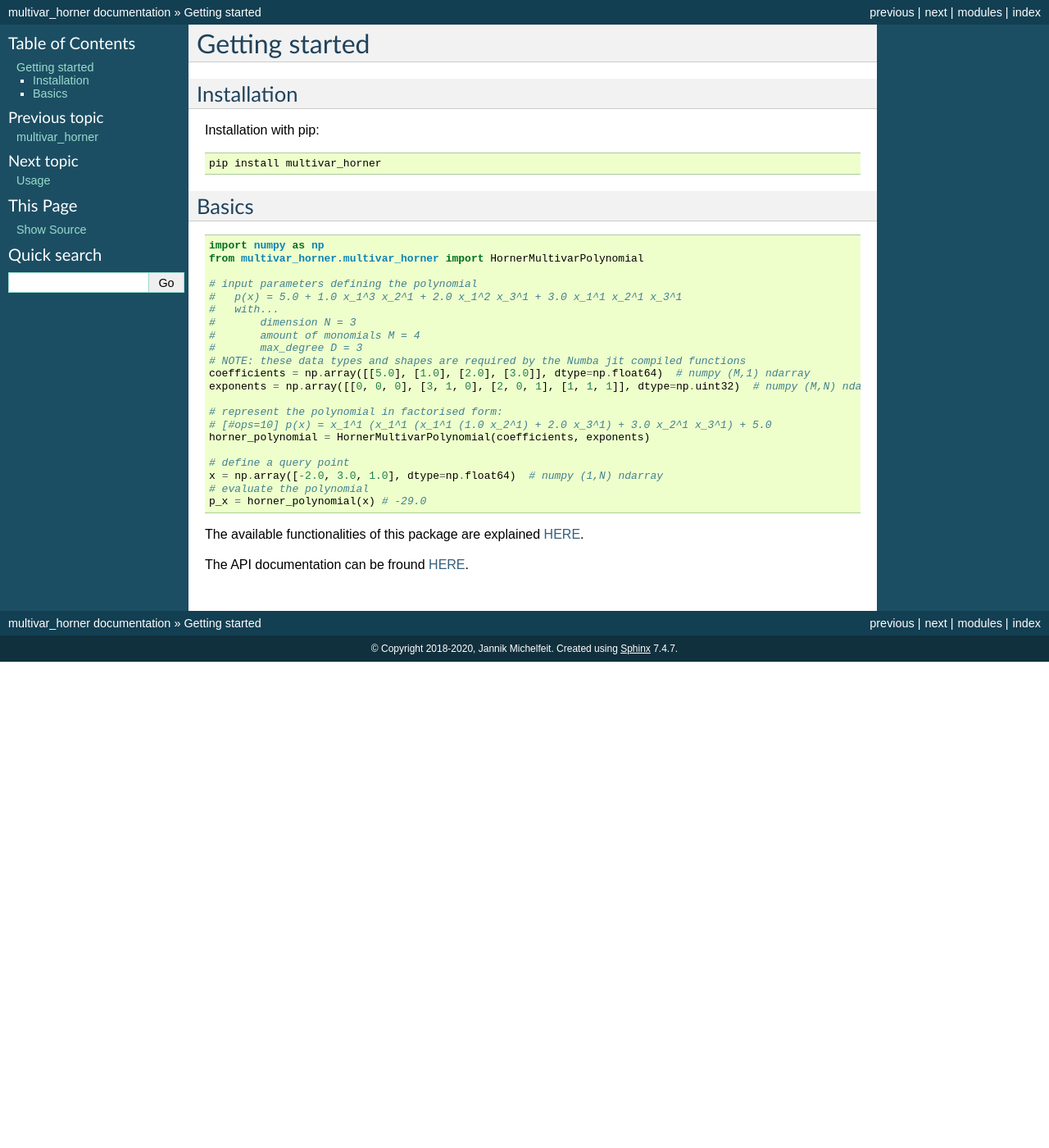
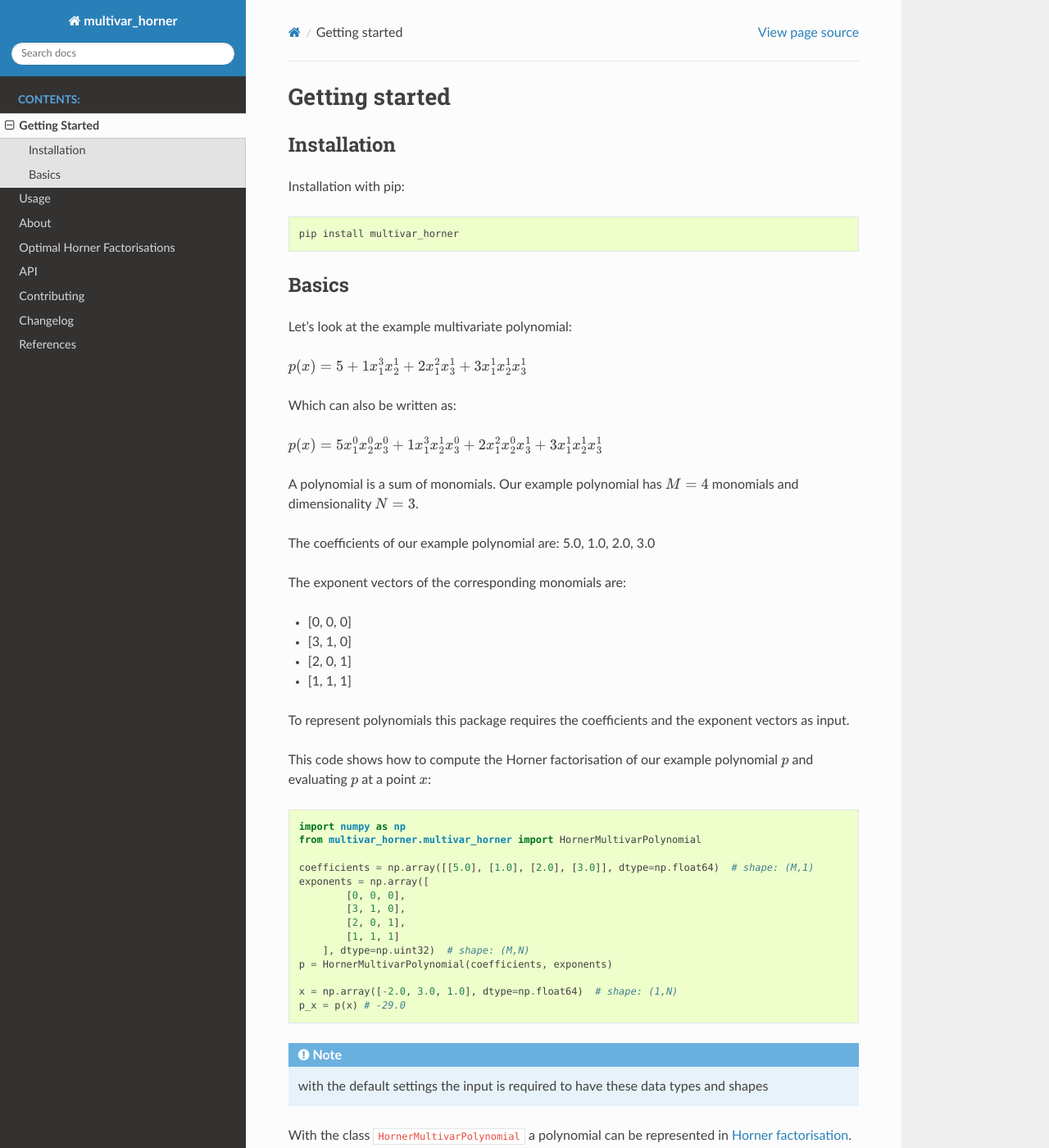
Before and after one commit to jannikmi/multivar_horner, a Sphinx documentation site: the page built from docs/0_getting_started.rst, in a window 1280 px wide and 1400 px high. Shown: the whole window at 82% size. Built offline with Sphinx 7.4.7 and the Read the Docs theme 2.0.0, drawn with Linux system fonts in a browser that asks for light colours; the version number could not be read and is left out; some of the changed text lies outside the part shown.

Commit message:
incorporate reviewer feedback
clarify documentation
imrpove paper draft
changed plot

```diff
--- a/docs/0_getting_started.rst
+++ b/docs/0_getting_started.rst
@@ -1,5 +1,3 @@
-
-
 ===============
 Getting started
 ===============
@@ -19,33 +17,62 @@ Installation with pip:
 Basics
 ------
 
+Let's look at the example multivariate polynomial:
 
+:math:`p(x) = 5 + 1 x_1^3 x_2^1 + 2 x_1^2 x_3^1 + 3 x_1^1 x_2^1 x_3^1`
+
+
+Which can also be written as:
+
+:math:`p(x) = 5 x_1^0 x_2^0 x_3^0 + 1 x_1^3 x_2^1 x_3^0 + 2 x_1^2 x_2^0 x_3^1 + 3 x_1^1 x_2^1 x_3^1`
+
+
+A polynomial is a sum of monomials.
+Our example polynomial has :math:`M = 4` monomials and dimensionality :math:`N = 3`.
+
+The coefficients of our example polynomial are: 5.0, 1.0, 2.0, 3.0
+
+The exponent vectors of the corresponding monomials are:
+
+* [0, 0, 0]
+* [3, 1, 0]
+* [2, 0, 1]
+* [1, 1, 1]
+
+To represent polynomials this package requires the coefficients and the exponent vectors as input.
+
+This code shows how to compute the Horner factorisation of our example polynomial :math:`p`
+and evaluating :math:`p` at a point :math:`x`:
 
 .. code-block:: python
 
     import numpy as np
     from multivar_horner.multivar_horner import HornerMultivarPolynomial
 
-    # input parameters defining the polynomial
-    #   p(x) = 5.0 + 1.0 x_1^3 x_2^1 + 2.0 x_1^2 x_3^1 + 3.0 x_1^1 x_2^1 x_3^1
-    #   with...
-    #       dimension N = 3
-    #       amount of monomials M = 4
-    #       max_degree D = 3
-    # NOTE: these data types and shapes are required by the Numba jit compiled functions
-    coefficients = np.array([[5.0], [1.0], [2.0], [3.0]], dtype=np.float64)  # numpy (M,1) ndarray
-    exponents = np.array([[0, 0, 0], [3, 1, 0], [2, 0, 1], [1, 1, 1]], dtype=np.uint32)  # numpy (M,N) ndarray
+    coefficients = np.array([[5.0], [1.0], [2.0], [3.0]], dtype=np.float64)  # shape: (M,1)
+    exponents = np.array([
+            [0, 0, 0],
+            [3, 1, 0],
+            [2, 0, 1],
+            [1, 1, 1]
+        ], dtype=np.uint32)  # shape: (M,N)
+    p = HornerMultivarPolynomial(coefficients, exponents)
 
-    # represent the polynomial in factorised form:
-    # [#ops=10] p(x) = x_1^1 (x_1^1 (x_1^1 (1.0 x_2^1) + 2.0 x_3^1) + 3.0 x_2^1 x_3^1) + 5.0
-    horner_polynomial = HornerMultivarPolynomial(coefficients, exponents)
-
-    # define a query point
-    x = np.array([-2.0, 3.0, 1.0], dtype=np.float64)  # numpy (1,N) ndarray
-    # evaluate the polynomial
-    p_x = horner_polynomial(x) # -29.0
+    x = np.array([-2.0, 3.0, 1.0], dtype=np.float64)  # shape: (1,N)
+    p_x = p(x) # -29.0
 
 
-The available functionalities of this package are explained :ref:`HERE <usage>`.
+
+.. note::
+
+    with the default settings the input is required to have these data types and shapes
+
+
+With the class ``HornerMultivarPolynomial`` a polynomial can be represented in :ref:`Horner factorisation <horner_usage>`.
+
+With the class ``MultivarPolynomial`` a polynomial can be represented in :ref:`canonical form <canonical_usage>`.
+
+
+All available features of this package are explained :ref:`HERE <usage>`.
 
 The API documentation can be fround :ref:`HERE <api>`.
--- a/docs/conf.py
+++ b/docs/conf.py
@@ -124,7 +124,7 @@ pygments_style = 'sphinx'
 # The theme to use for HTML and HTML Help pages.  See the documentation for
 # a list of builtin themes.
 
-html_theme = "classic"
+html_theme = "sphinx_rtd_theme"
 
 # Add any paths that contain custom static files (such as style sheets) here,
 # relative to this directory. They are copied after the builtin static files,
--- a/publish.py
+++ b/publish.py
@@ -182,7 +182,6 @@ if __name__ == "__main__":
     print('the version number has been set to:', version)
     print('=====================')
 
-    # TODO data could contain errors, test before upload
     routine(None, 'Remember to properly specify all supported python versions in publish.py and setup.py')
     routine(None, 'Maybe re-pin the test dependencies (requirements.txt) with pip-compile!'
                   ' Commands are written in the beginning of this script')
@@ -193,6 +192,7 @@ if __name__ == "__main__":
     print('___________')
     print('Running TESTS:')
 
+    # TODO ask
     # routine(VIRT_ENV_COMMAND + "pip-compile requirements_numba.in;pip-sync",
     #      'pinning the requirements.txt and bringing virtualEnv to exactly the specified state:', 'next: build check')
 
@@ -216,7 +216,6 @@ if __name__ == "__main__":
     routine(f'{VIRT_ENV_COMMAND} tox {rebuild_flag} -e codestyle', 'checking syntax, codestyle and imports',
             'run tests')
     routine(f'{VIRT_ENV_COMMAND} tox {rebuild_flag} -e py37', 'run tests')
-
     print('Tests finished.')
 
     routine(None,
@@ -270,4 +269,3 @@ if __name__ == "__main__":
 
     print('______________')
     print('Publishing Done.')
-    print("when the upload didn't work run: python3 setup.py bdist_wheel upload")
--- a/requirements_doc.txt
+++ b/requirements_doc.txt
@@ -3,3 +3,4 @@
 numpy>=1.16
 numba>=0.48
 sphinxcontrib-bibtex
+sphinx_rtd_theme
```
Also changed, not shown: docs/1_usage.rst (+52 -27 lines), docs/2_about.rst (+5 -3 lines), paper/paper.md (+2 -2 lines), 2 other files.
